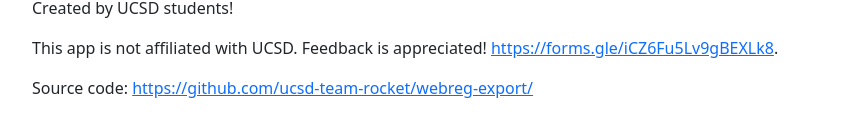
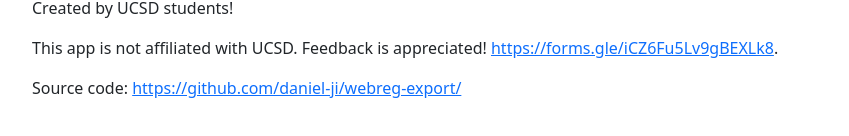
Before and after one commit to daniel-ji/webreg-export, a React (Create React App) app in the folder frontend/: page / in a window 1280 px wide. Shown: the part 2706-2842 px from the top of the page, without its empty margins (96-945 px from the left). Built offline with nearby package versions, Linux system fonts and the light colour scheme.

Commit message:
Update App.js

```diff
--- a/frontend/src/App.js
+++ b/frontend/src/App.js
@@ -258,7 +258,7 @@ export class App extends Component {
 					<h4 className="mb-4">Footnote</h4>
 					<p>Created by UCSD students!</p>
 					<p>This app is not affiliated with UCSD. Feedback is appreciated! <a href="https://forms.gle/iCZ6Fu5Lv9gBEXLk8" target="_blank" rel="noreferrer">https://forms.gle/iCZ6Fu5Lv9gBEXLk8</a>.</p>
-					<p>Source code: <a href="https://github.com/ucsd-team-rocket/webreg-export/" target="_blank" rel="noreferrer">https://github.com/ucsd-team-rocket/webreg-export/</a></p>
+					<p>Source code: <a href="https://github.com/daniel-ji/webreg-export/" target="_blank" rel="noreferrer">https://github.com/daniel-ji/webreg-export/</a></p>
 				</div>
 			</div>
 		)
```
